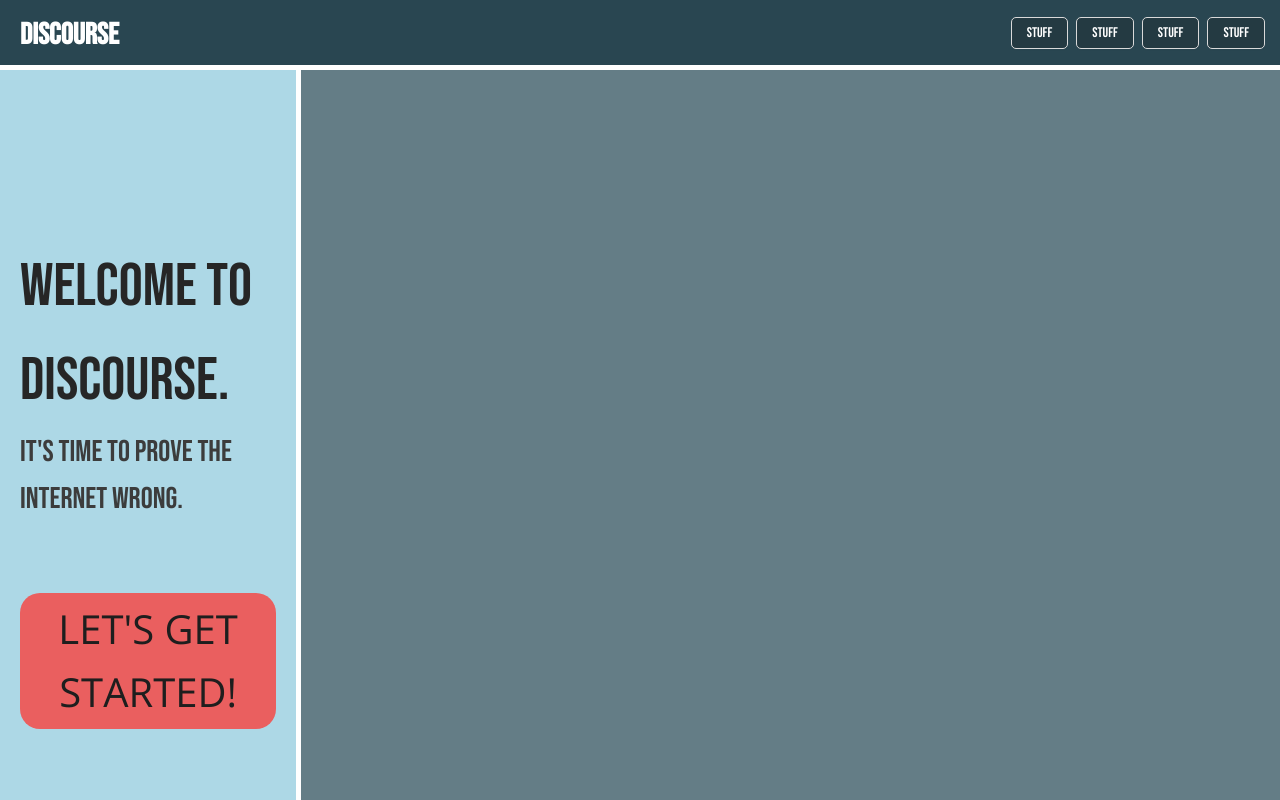
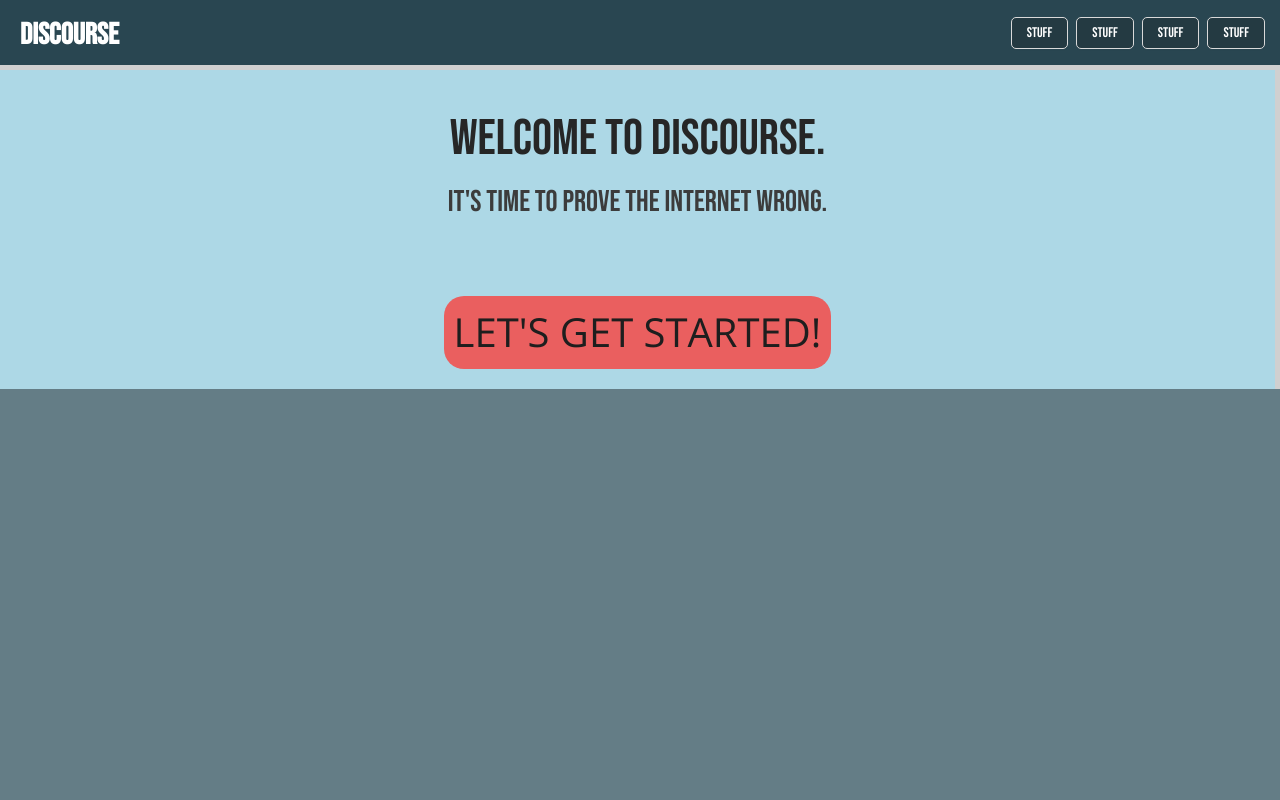
Before and after one commit to Cscharf91/discourse-client, a React (Create React App) app: page / in a window 1280 px wide. Built offline with nearby package versions, Linux system fonts and the light colour scheme; no server answers.

Commit message:
transferring progress off virtual machine

```diff
--- a/package.json
+++ b/package.json
@@ -43,5 +43,8 @@
       "last 1 firefox version",
       "last 1 safari version"
     ]
+  },
+  "devDependencies": {
+    "react-tinder-card": "^1.4.0"
   }
 }
--- a/src/components/Navbar.tsx
+++ b/src/components/Navbar.tsx
@@ -10,8 +10,8 @@ const Navbar = () => {
         height: "70px",
         width: "100%",
         background: "rgb(41, 70, 81)",
-        borderBottom: "5px solid white",
-        boxShadow: "0 1px 3px 0 #626262",
+        borderBottom: "5px solid #d0d0d0",
+        // boxShadow: "0 1px 3px 0 #626262",
         fontFamily: "'Bebas Neue', cursive",
       }}
     >
--- /dev/null
+++ b/src/components/debates/Debate.tsx
@@ -0,0 +1,20 @@
+import React from "react";
+import { Debate } from "../../types";
+
+interface PropTypes {
+  debate: Debate;
+}
+
+const DebateMap = ({ debate }: PropTypes) => {
+  return (
+    <div>
+      <h3>{debate.topic}</h3>
+      <p>Debate Ends: {debate.debate_end}</p>
+      <p>Voting Ends: {debate.voting_end}</p>
+      <p>Submitted by: {debate.username}</p>
+      <p>Position: {debate.creator_position}</p>
+    </div>
+  );
+};
+
+export default DebateMap;
--- a/src/components/debates/Debates.tsx
+++ b/src/components/debates/Debates.tsx
@@ -1,13 +1,17 @@
-import React, { useEffect } from 'react';
+import React, { useContext } from 'react';
+import DebateContext from '../../contexts/DebateProvider';
+import DebateMap from './Debate';
 
 const Debates = () => {
-  useEffect(() => {
-    // const get
-  }, [])
+  const { debates } = useContext(DebateContext);
 
   return (
-    <div>
-      <p style={{ fontFamily: "'Open Sans', sans-serif" }}>Debates</p>
+    <div className="page-wrapper">
+      <h1>Debates</h1>
+      {debates.map(debate => {
+        return (
+        <DebateMap key={debate.id} debate={debate} />
+      )})}
     </div>
   )
 }
--- a/src/components/home/Home.tsx
+++ b/src/components/home/Home.tsx
@@ -7,14 +7,7 @@ const Home = () => {
   // const { users } = useContext(UserContext);
 
   return (
-    <div
-      style={{
-        height: "calc(100vh - 70px)",
-        width: "100%",
-        display: "grid",
-        gridTemplateColumns: "4fr 13fr"
-      }}
-    >
+    <div className="home-grid">
         <div
           style={{
             fontFamily: "'Bebas Neue', cursive",
@@ -22,12 +15,12 @@ const Home = () => {
             background: "lightblue",
             padding: "20px",
             height: "100%",
-            borderRight: "5px solid white",
+            borderRight: "5px solid #d0d0d0",
           }}
         >
           <Flexbox direction="column" justify="flex-start">
             <span
-              style={{ color: "#262626", fontSize: "60px", marginTop: "150px" }}
+              className="home-welcome"
             >
               Welcome to DISCOURSE.
             </span>
--- a/src/contexts/DebateProvider.tsx
+++ b/src/contexts/DebateProvider.tsx
@@ -1,7 +1,6 @@
 import axios from "axios";
-import React, { useEffect, useState,createContext, useContext } from "react";
-import { ChildrenProps, Debate, User } from "../types";
-import UserContext from "./UserProvider";
+import React, { useEffect, useState,createContext } from "react";
+import { ChildrenProps, Debate } from "../types";
 
 interface DebateContextType {
   debates: Debate[];
@@ -11,21 +10,15 @@ const DebateContext = createContext<DebateContextType>({ debates: [] });
 
 export const DebateProvider = ({ children }: ChildrenProps) => {
   const [debates, setDebates] = useState<Debate[]>([]);
-  const { users } = useContext(UserContext);
 
   useEffect(() => {
     const getDebates = async () => {
       const { data } = await axios.get("/debates");
-      console.log("debates:", data);
-      const debatesWithUsers: Debate[] = data.map((debate: Debate) => ({
-        ...debate,
-        creator: users.find(user => user.id === debate.creatorId)
-      }))
-      console.log("debates processed:", debatesWithUsers);
-      setDebates(debatesWithUsers);
+      console.log("data:", data);
+      setDebates(data);
     };
     getDebates();
-  }, [users]);
+  }, []);
 
 
   return (
--- a/src/index.css
+++ b/src/index.css
@@ -1,8 +1,9 @@
 body {
   margin: 0;
-  font-family: 'Open Sans', sans-serif;
+  font-family: Helvetica, Arial !important;
   -webkit-font-smoothing: antialiased;
   -moz-osx-font-smoothing: grayscale;
+  background-color: #647d86 !important;
 }
 
 .navbar-logo {
@@ -36,3 +37,39 @@ body {
   transition: all 0.25s;
   background: #c62f2f;
 }
+
+.home-grid {
+  height: calc(100vh - 70px);
+  width: 100%;
+  display: grid;
+  grid-template-columns: 4fr 13fr;
+}
+
+.home-welcome {
+  color: #262626;
+  font-size: 50px;
+  margin-top: 150px;
+}
+
+.page-wrapper {
+  width: 60%;
+  min-height: calc(100vh - 70px);
+  background-color: #fff;
+  margin: 0 auto;
+  padding: 30px;
+}
+
+@media (max-width: 1300px) {
+  .home-grid {
+    grid-template-columns: 1fr;
+    grid-template-rows: 5fr 10fr;
+  }
+
+  .start-btn {
+    align-self: center;
+  }
+
+  .home-welcome {
+    margin-top: 10px;
+  }
+}
```
Also changed, not shown: src/types/index.ts (+15 -5 lines), 2 other files (tests, documents, lock files or other folders).
